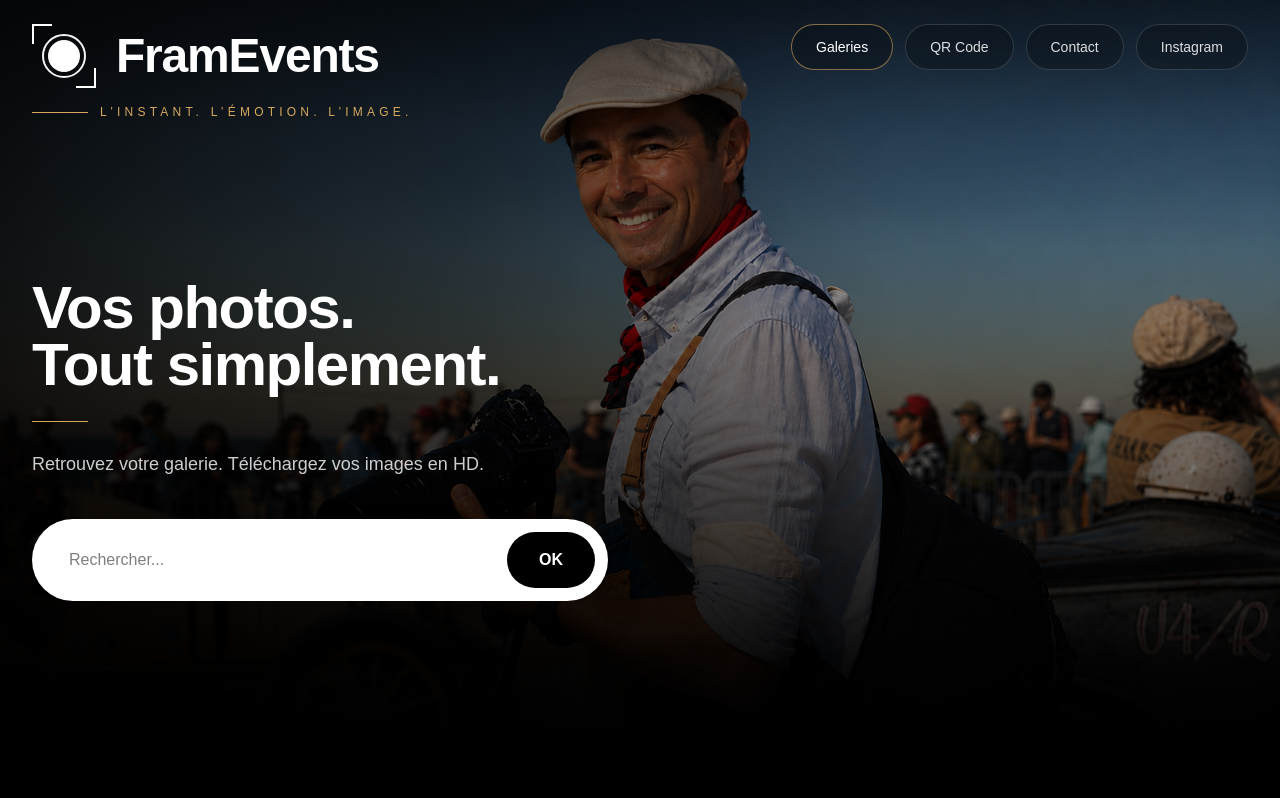
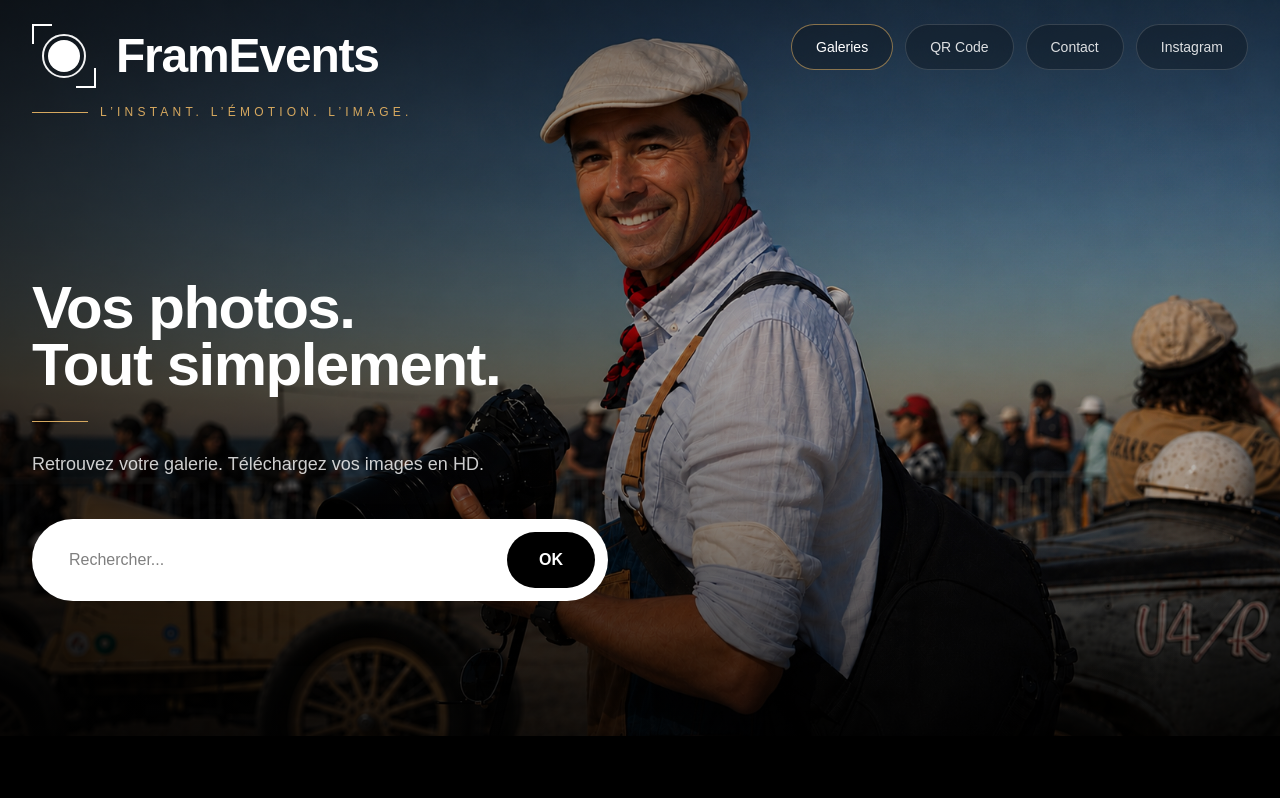
Before and after one commit to pazdalski-k/framevents, a Next.js app: page / in a window 1280 px wide. Shown: the top 798 px of the page. Built offline with nearby package versions, Linux system fonts and the light colour scheme; no server answers; the database is empty.

Commit message:
Brighten homepage hero image

```diff
--- a/app/page.tsx
+++ b/app/page.tsx
@@ -62,25 +62,25 @@ export default async function Home({
             background: `
               linear-gradient(
                 90deg,
-                rgba(0,0,0,0.86) 0%,
-                rgba(0,0,0,0.58) 36%,
-                rgba(0,0,0,0.18) 70%,
-                rgba(0,0,0,0.04) 100%
+                rgba(0,0,0,0.68) 0%,
+                rgba(0,0,0,0.38) 36%,
+                rgba(0,0,0,0.10) 70%,
+                rgba(0,0,0,0.00) 100%
               ),
               linear-gradient(
                 180deg,
-                rgba(0,0,0,0.60) 0%,
-                rgba(0,0,0,0.18) 18%,
-                rgba(0,0,0,0) 34%
+                rgba(0,0,0,0.34) 0%,
+                rgba(0,0,0,0.10) 20%,
+                rgba(0,0,0,0) 40%
               ),
               linear-gradient(
                 0deg,
-                rgba(0,0,0,1) 0%,
-                rgba(0,0,0,0.92) 10%,
-                rgba(0,0,0,0.70) 24%,
-                rgba(0,0,0,0.38) 44%,
-                rgba(0,0,0,0.10) 68%,
-                rgba(0,0,0,0) 86%
+                rgba(0,0,0,0.78) 0%,
+                rgba(0,0,0,0.58) 12%,
+                rgba(0,0,0,0.34) 28%,
+                rgba(0,0,0,0.16) 48%,
+                rgba(0,0,0,0.04) 70%,
+                rgba(0,0,0,0) 88%
               )
             `,
           }}
```
